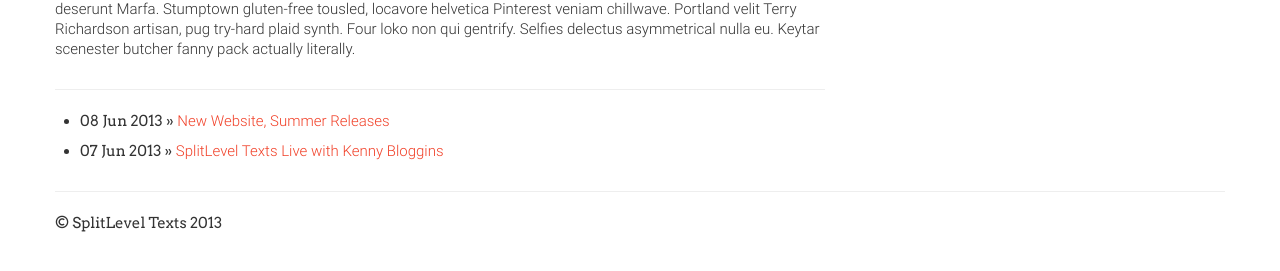
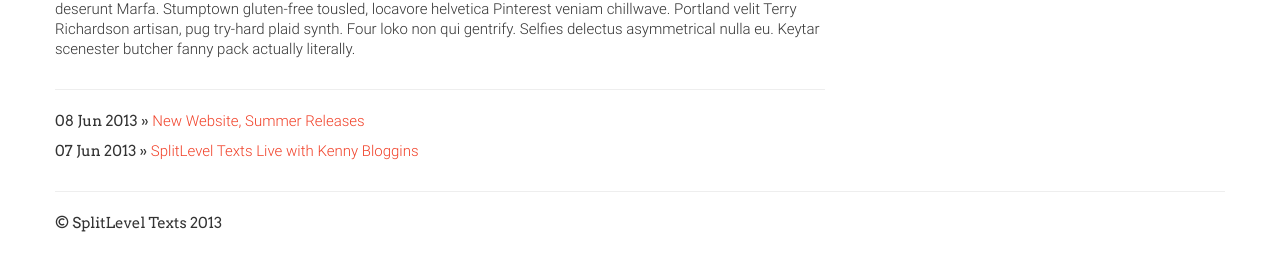
Before and after one commit to splitleveltexts/splitleveltexts.github.io, a Jekyll site: the page built from blog/index.html, in a window 1280 px wide and 900 px high, scrolled down 546 px. Shown: the part 617-888 px from the top of the window. Built offline with Jekyll 4.4.1, drawn with Linux system fonts in a browser that asks for light colours; some web fonts are replaced.

Commit message:
Update post-list.html
no list-style on ul

```diff
--- a/_includes/post-list.html
+++ b/_includes/post-list.html
@@ -1,7 +1,7 @@
 <div class="row postlist">
   <div class="span8">
     {% for post in site.posts %}
-    <ul class="listposts">
+    <ul class="listposts unstyled">
       <li><span>{{ post.date | date_to_string }} &raquo;</span> <a href="{{ post.url }}">{{ post.title }}</a></li>
     </ul>
     {% endfor %}
```
